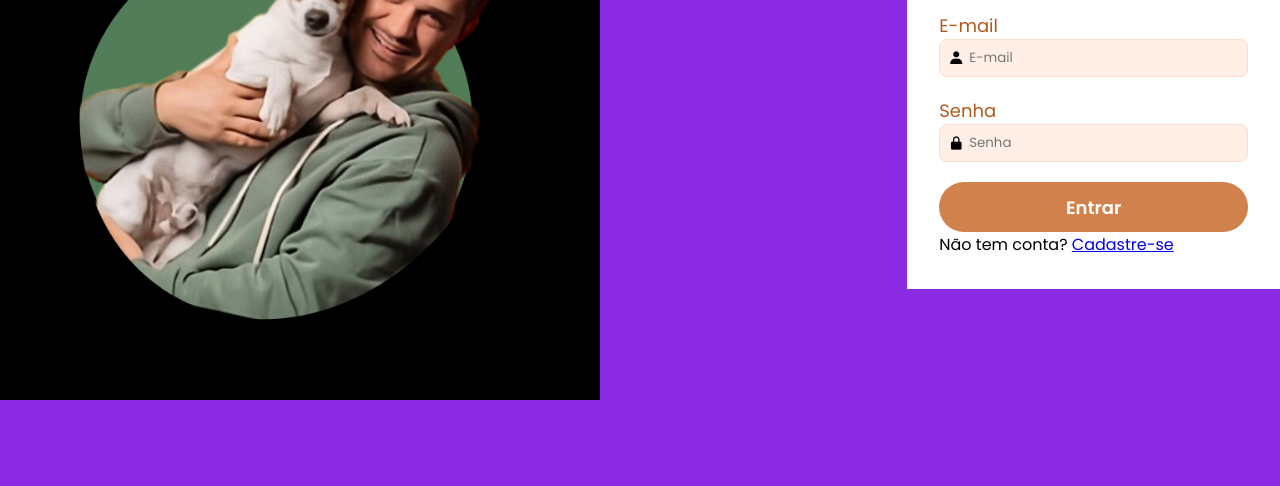
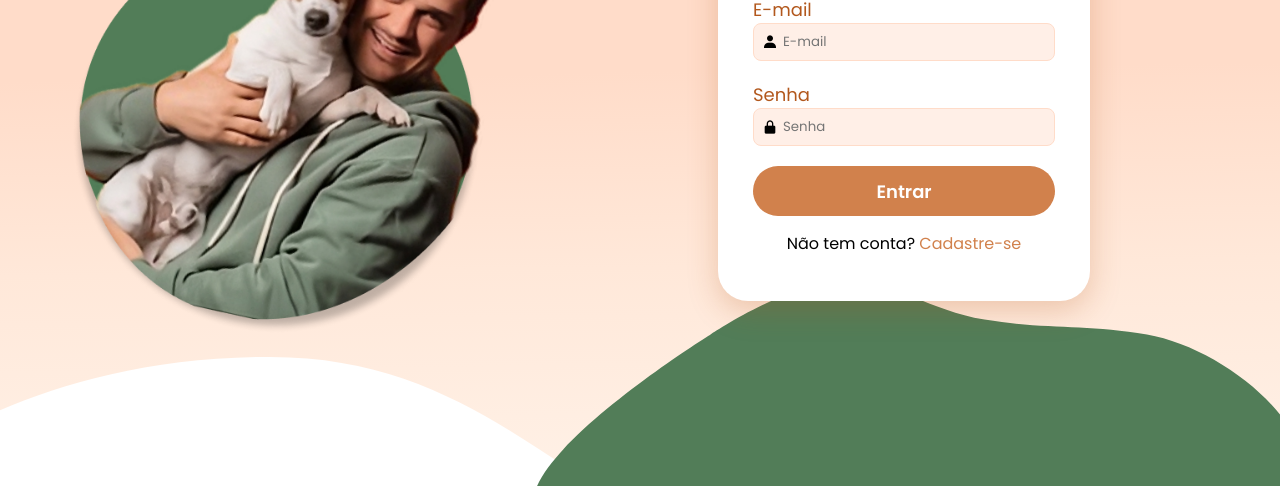
Before and after one commit to PablinyVitoria-Dev/Miss-o-Patinhas, a plain HTML site: page pages/login.html in a window 1280 px wide. Shown: the part 314-800 px from the top of the page. Drawn offline with nearby package versions, Linux system fonts and the light colour scheme; a web font is replaced by a local one.

Commit message:
Atualização

```diff
--- a/css/login.css
+++ b/css/login.css
@@ -8,13 +8,17 @@
 }
 
 body {
-  background-color: aquamarine;
+  /* background-color: ;  */
   display: flex;
   justify-content: center; /* Posiciona o elemento na horinzontal*/
+  background-image: url("../assets/icons/background.svg");
+  background-size: cover;
+  background-position: bottom center;
+  background-repeat: no-repeat;
 }
 
 main{
-background-color: blueviolet; /*cor de fundo */
+/* background-color: #ffffff; cor de fundo */
 height: 100vh;   /* altura da Viewport */
 display: flex; /* Deixa os elementos filhos um do lado do outro*/
 max-width: 1400px; /* Determina o maximo da largura */
@@ -24,14 +28,21 @@ justify-content: space-between;  /* Faz espaçamento entre elementos*/
 }
 
 .imagem-login img {
-  background-color: black;
+  /* background-color: black; */
   max-width: 600px;
+  width: 100%;
 }
 
 form {
   background-color: #ffffff;
-  padding: 32px;
+  padding: 45px 35px;
+  border-radius: 30px;
+  max-width: 618px;
+  width: 100%;
+  box-shadow: 0 10px 30px rgba(178, 88, 29, 0.25);
+transform: translateX(-190px);
 }
+
 
 h1 {
   font-size: 36px;
@@ -93,3 +104,18 @@ form h4 {
   border: 3px solid #D1814C;
   color: #D1814C;
 }
+
+.register-link {
+  text-align: center;
+  margin-top: 15px;
+  width: 100%;
+}
+
+.register-link p{   /* botão de não tem conta*/
+  font-size: 16px;
+}
+
+.register-link a{   /* botão de cadastro*/
+  color: #D1814C;
+  text-decoration: none;
+}
--- a/pages/login.html
+++ b/pages/login.html
@@ -2,39 +2,37 @@
 <html lang="pt-br">
   <head>
     <meta charset="UTF-8" />
+    <meta name="viewport" content="width=device-width, initial-scale=1.0" />
     <link rel="stylesheet" href="../css/login.css" />
-    <meta name="viewport" content="width=device-width, initial-scale=1.0" />
     <link
       href="https://unpkg.com/boxicons@2.1.4/css/boxicons.min.css"
       rel="stylesheet"
     />
-
     <title>Login</title>
   </head>
 
   <body>
     <main class="container">
       <section class="imagem-login">
-        <img src="../assets/icons/ImagemLogin.png" alt="Imagem de login" />
+        <img
+          src="../assets/icons/ImagemLogin.png"
+          alt="Ilustração da tela de login"
+        />
       </section>
 
       <section aria-labelledby="titulo-login">
-        <form>
-          <header>
+        <form action="#" method="post">
+          <div class="form-header">
             <h1 id="titulo-login">Seja Bem-Vindo!</h1>
-            <h4>Entre na sua conta para continuar</h4>
-          </header>
+            <p>Entre na sua conta para continuar</p>
+          </div>
 
           <div class="input-box email">
             <label for="email">E-mail</label>
             <div>
               <i class="bx bxs-user" aria-hidden="true"></i>
-              <input
-                id="email"
-                name="email"
-                placeholder="E-mail"
-                type="email"
-              />
+              <input id="email" name="email" placeholder="E-mail" type="email" autocomplete="email"
+                required />
             </div>
           </div>
 
@@ -42,23 +40,18 @@
             <label for="senha">Senha</label>
             <div>
               <i class="bx bxs-lock-alt" aria-hidden="true"></i>
-              <input
-                id="senha"
-                name="senha"
-                placeholder="Senha"
-                type="password"
-              />
+              <input id="senha" name="senha" placeholder="Senha" type="password" autocomplete="current-password" required/>
             </div>
           </div>
 
           <button type="submit" class="login">Entrar</button>
 
-          <footer class="register-link">
+          <div class="register-link">
             <p>
               Não tem conta?
               <a href="./cadastrologin.html">Cadastre-se</a>
             </p>
-          </footer>
+          </div>
         </form>
       </section>
     </main>
```
Also changed, not shown: assets/icons/background.svg (added), js/login.js (added), js/script.js (deleted).
